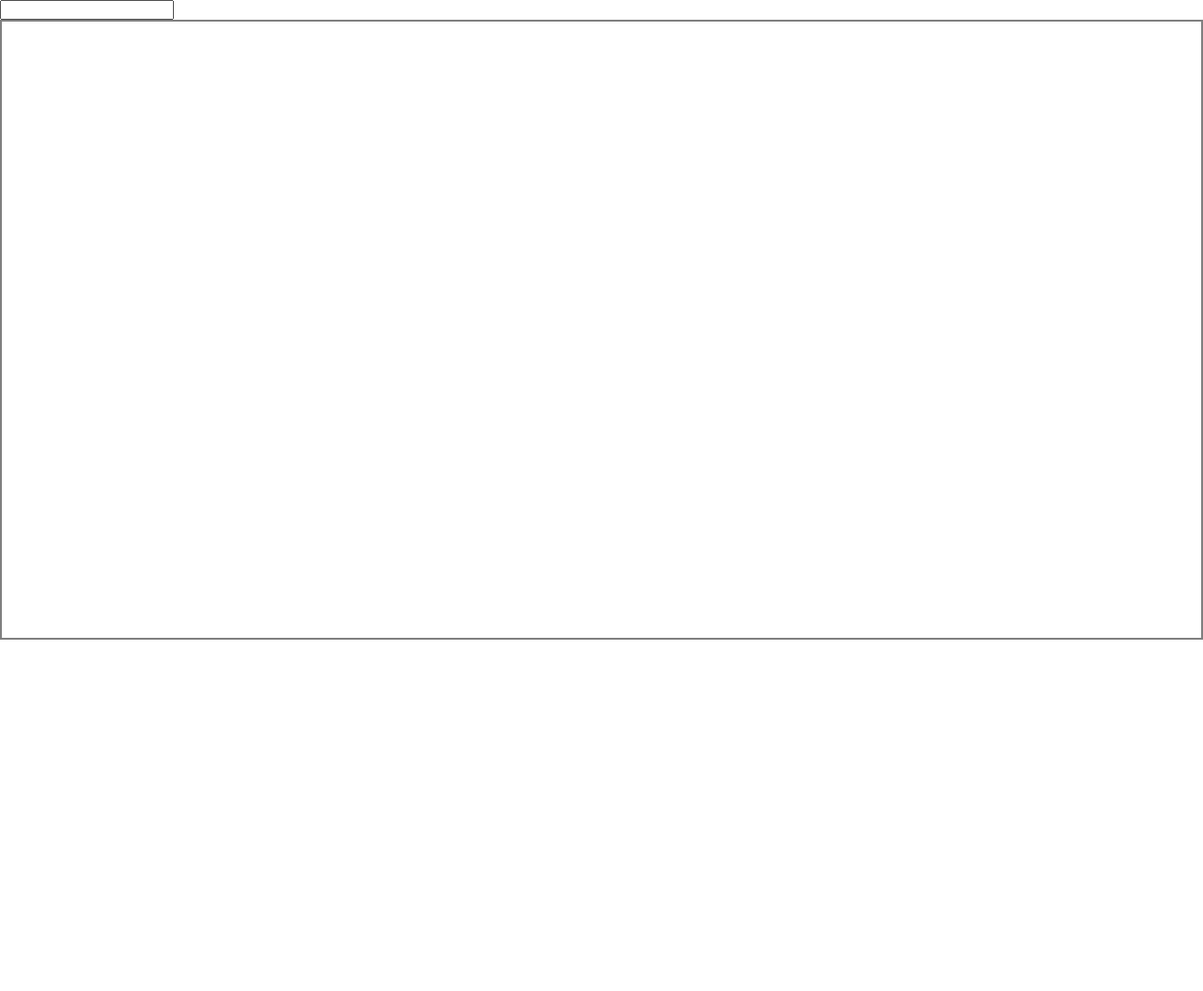
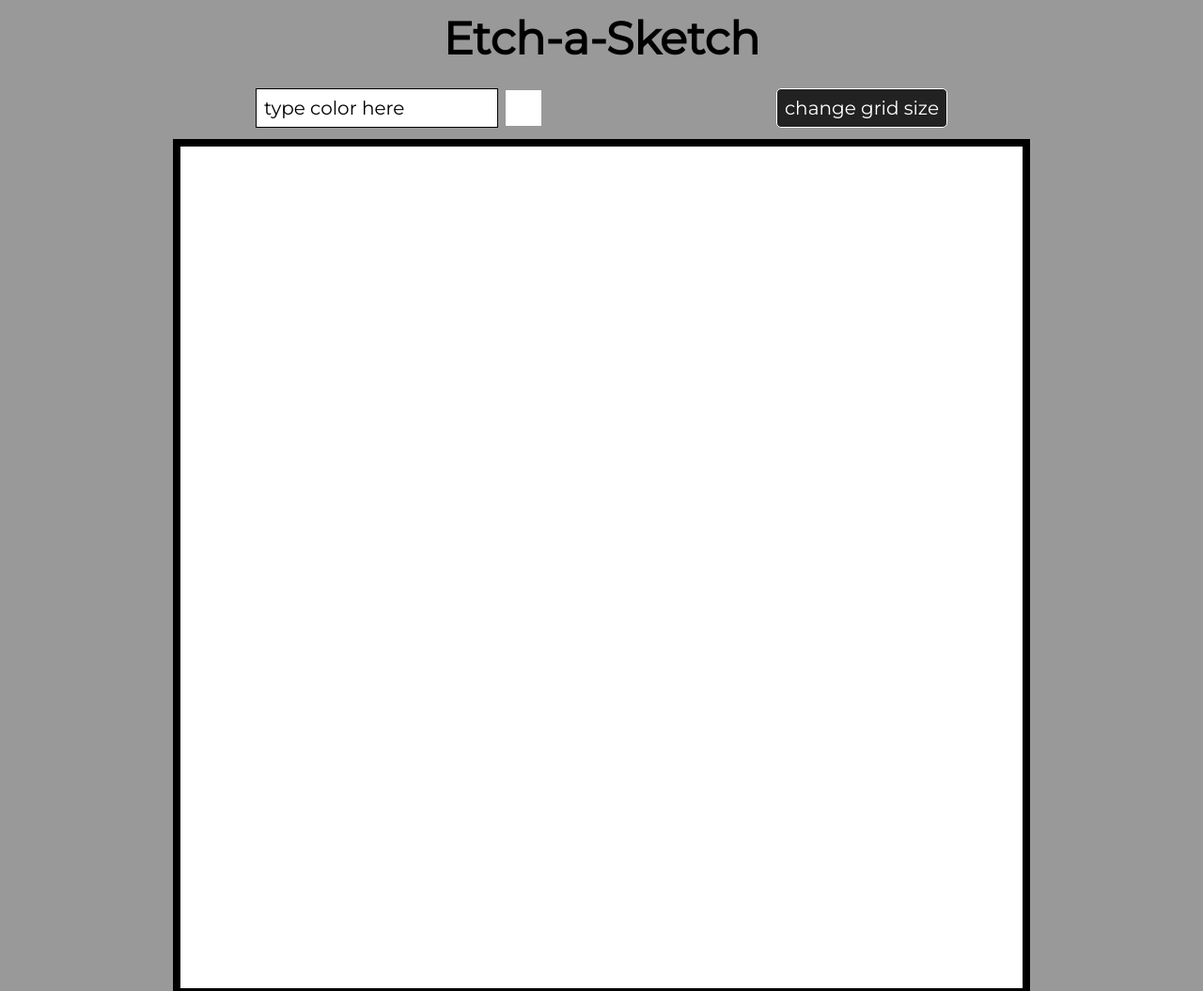
Before and after one commit to operantsolutions/etch-a-sketch, a plain HTML site: page index.html in a window 1280 px wide. Shown: the top 1055 px of the page at 94% size. Before the commit the page ends 800 px from the top, so only its background shows below. Drawn offline with Linux system fonts and the light colour scheme.

Commit message:
Add interactive styling

```diff
--- a/index.html
+++ b/index.html
@@ -2,6 +2,7 @@
 <html lang="en">
 <head>
     <script src="script.js" defer></script>
+    <link rel="stylesheet" href="https://fonts.googleapis.com/css?family=Montserrat">
     <link rel="stylesheet" href="style.css">
     <meta charset="UTF-8">
     <meta http-equiv="X-UA-Compatible" content="IE=edge">
@@ -10,9 +11,19 @@
     <title>Etch-a-Sketch</title>
 </head>
 <body>
-    <div id="cpCont">
-        <input id="colorPicker">
+    <div id="heroCont">
+        <h1>Etch-a-Sketch</h1>
+    </div>
+    <div id="inputCont">
+        <div id="cpCont">
+                <input id="colorPicker" value="type color here">
+                <div id="colorSample"></div>
+        </div>
+        <button id="gridBtn">change grid size</button>
     </div>
     <div id="container"></div>
+    <div id="footer">
+        <p>Copyright &#169 Operant Game Lab 2022</p>
+    </div>
 </body>
 </html>
--- a/script.js
+++ b/script.js
@@ -2,16 +2,40 @@ let userColor = "green";
 
 const body = document.querySelector('body');
 const container = document.querySelector('#container');
+const gridBtn = document.querySelector('#gridBtn');
+const colorPicker = document.querySelector('#colorPicker');
+const colorSample = document.querySelector('#colorSample');
 
-for (i=0; i<16; i++){
+function removeAllChildren(parent){
+    while (parent.firstChild) {
+        parent.removeChild(parent.firstChild);
+    }
+}
+
+gridBtn.addEventListener('click', (e) => {
+    const size = parseInt(prompt("How many squares wide should the grid be?"));
+    if (isNaN(size)){
+        alert("Please enter a number.");
+    }
+    else if (size>99 || size<1) {
+        alert("Please enter a number between 1 and 99.");
+    }
+    else {
+        removeAllChildren(container);
+        drawGrid(size);
+    }
+})
+
+
+function drawGrid(s=16){
+    for (i=0; i<s; i++){
         const div = document.createElement('div');
         div.classList.add("row");
         container.appendChild(div);
     }
-
     const rows = document.querySelectorAll(".row");
     for (const row of rows){
-    for (i=0; i<16; i++){
+        for (i=0; i<s; i++){
             const sq = document.createElement('div');
             sq.classList.add("square");
             sq.addEventListener('click', (e) => {
@@ -33,3 +57,11 @@ for (const row of rows){
             row.appendChild(sq);
         }
     }
+}
+
+colorPicker.addEventListener('input', (e) =>  {
+    let userColor = colorPicker.value;
+    colorSample.style.backgroundColor = userColor;
+})
+
+drawGrid();
--- a/style.css
+++ b/style.css
@@ -2,29 +2,111 @@ body {
     display: flex;
     flex-direction: column;
     margin: 0px;
+    background-color: #999999;
+    font-family: Montserrat, Roboto, sans-serif;
+    align-items: center;
+    box-sizing: border-box;
+    min-height: 100vh;
+    width: 100vw;
+    justify-content: space-around;
 }
 
 #container {
-    height: 80vh;
     display: flex;
     flex-direction: column;
-    padding: 8px;
-    border: 2px gray solid;
+    border: 8px black solid;
+    margin: 8px;
+    margin-bottom: auto;
+    margin-top: auto;
+    width: 70vw;
+    aspect-ratio: 1/1;
 }
 
 .row {
     display: flex;
-    min-height: 25px;
     background-color: #222222;
-    height: 6%;
 }
 
 .square {
+    aspect-ratio: 1/1;
     background-color: #FFFFFF;
-    min-height: 25px;
     flex: 1 0 auto;
 }
 
 .hovered {
     background-color: #888888 !important;
 }
+
+#footer {
+    display: flex;
+    background-color: #222222;
+    justify-content: center;
+    align-items: center;
+    margin-top: 12px;
+    color: white;
+    width: 100%;
+    font-family: Roboto, sans-serif;
+}
+
+h1 {
+    color: black;
+    margin: 0px;
+    font-size: 48px;
+    text-align: center;
+    font-family: Montserrat, Roboto, sans-serif;
+}
+
+#inputCont {
+    margin: 12px;
+    display: flex;
+    justify-content: space-around;
+    width: 80vw;
+}
+
+#colorPicker {
+    box-shadow: #222222;
+    border: 1px black solid;
+    font-family: Montserrat, Roboto, sans-serif;
+}
+
+#cpCont {
+    display: flex;
+    gap: 8px;
+    align-items: center;
+}
+
+#colorSample {
+    background-color: white;
+    height: 90%;
+    aspect-ratio: 1/1;
+}
+
+#heroCont {
+    margin: 12px;
+    display: flex;
+    align-items: center;
+}
+
+input {
+    padding: 8px;
+    font-size: 20px;
+}
+
+input:hover {
+    box-shadow: 0px 0px 6px black;
+}
+
+button {
+    text-align: center;
+    background-color: #222222;
+    color: white;
+    border: 1px white solid;
+    padding: 8px;
+    font-size: 20px;
+    border-radius: 5px;
+    font-family: Montserrat, Roboto, sans-serif;
+}
+
+button:hover {
+    box-shadow: 0px 0px 6px white;
+}
```
Lines whose indentation alone changed are shown as unchanged.
